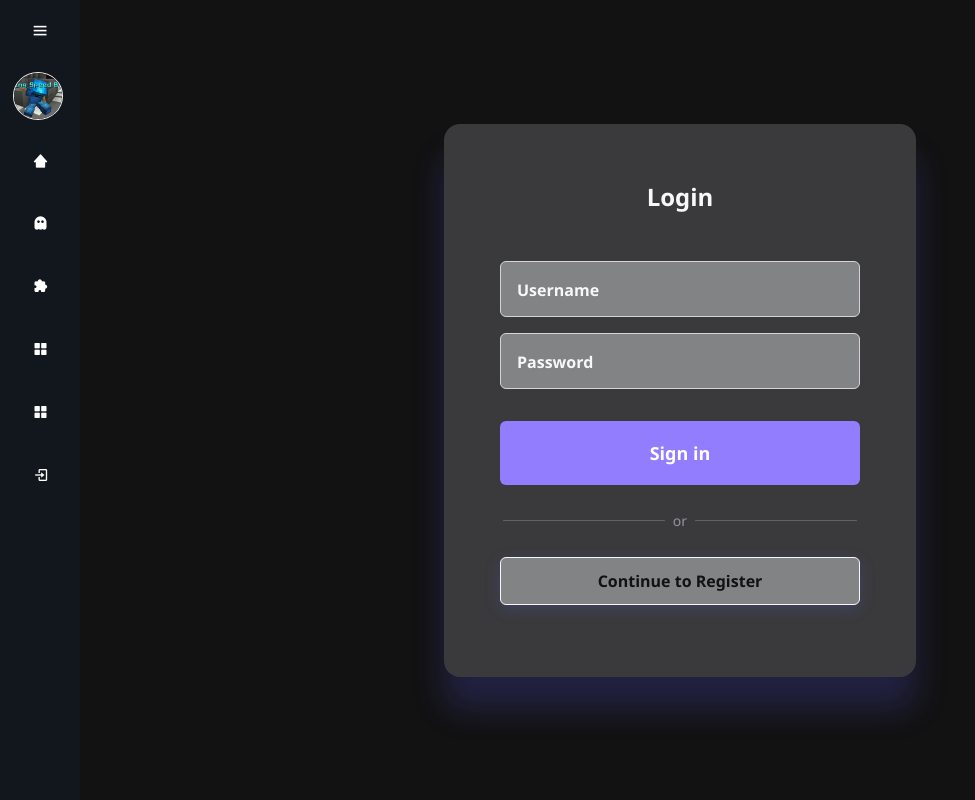
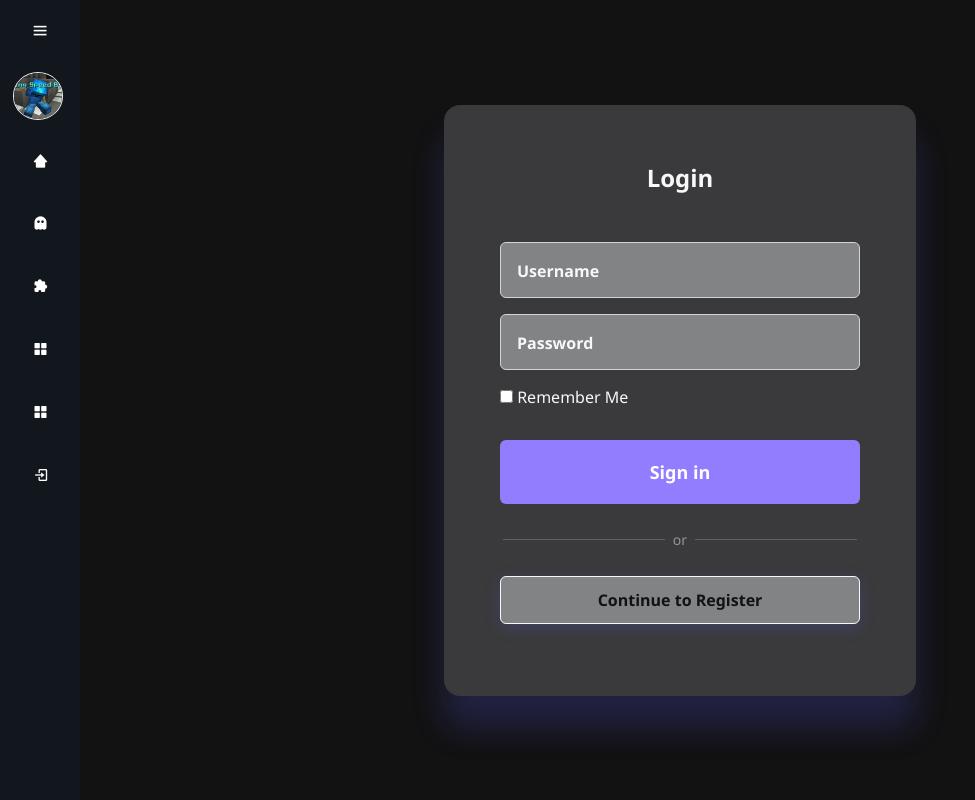
Before and after one commit to GooPoo/Game-Website, a Flask app: page /words/login in a window 1280 px wide. Shown: the whole page, without its empty margins (0-975 px from the left). Run offline with Flask 3, Linux system fonts and the light colour scheme.

Commit message:
addition of persistent cookies

```diff
--- a/app/__init__.py
+++ b/app/__init__.py
@@ -6,6 +6,7 @@ from flask_login import LoginManager
 from flask_wtf.csrf import CSRFProtect
 from flask_limiter import Limiter
 from flask_limiter.util import get_remote_address
+from datetime import timedelta
 
 db = SQLAlchemy()
 migrate = Migrate()
@@ -20,6 +21,7 @@ limiter = Limiter(
 def create_app(config_class=Config):
     app = Flask(__name__)
     app.config.from_object(config_class)
+    app.config['REMEMBER_COOKIE_DURATION'] = timedelta(days=30)
 
     # Initialize extensions
     csrf.init_app(app)
--- a/app/forms.py
+++ b/app/forms.py
@@ -11,6 +11,7 @@ def validate_username(form, field):
 class LoginForm(FlaskForm):
     username = StringField('Username', validators=[DataRequired(), validate_username])
     password = PasswordField('Password', validators=[DataRequired()])
+    remember_me = BooleanField('Remember Me')
     submit = SubmitField('Sign in')
 
 class RegisterForm(FlaskForm):
--- a/app/routes.py
+++ b/app/routes.py
@@ -13,27 +13,6 @@ from app import db, login, limiter
 from app.forms import LoginForm, RegisterForm, TokenForm
 from app.models import User, Game, Gamewordofday, Wordlewords, Guess, GameScore
 from app.controllers import validate_word, calculate_game_score
-
-@current_app.route('/words/test_query')
-def test_query():
-    try:
-        # Attempt to query all users
-        users = User.query.all()
-        return jsonify({"message": "Query successful!", "users": [user.username for user in users]}), 200
-    except Exception as e:
-        return jsonify({"message": "Query failed!", "error": str(e)}), 500
-
-@current_app.route('/words/test_insert')
-def test_insert():
-    new_user = User(username='testuser')
-    new_user.set_password('password')
-    try:
-        db.session.add(new_user)
-        db.session.commit()
-        return jsonify({"message": "User added successfully!"}), 200
-    except Exception as e:
-        db.session.rollback()
-        return jsonify({"message": "Query failed!", "error": str(e)}), 500
 
 
 @current_app.route('/words')
@@ -59,7 +38,8 @@ def login():
             flash('Invalid password.', 'error')
             return redirect(url_for('login'))
 
-        login_user(user)
+        remember = form.remember_me.data
+        login_user(user, remember=remember)
         return redirect(url_for('index'))
 
     return render_template('login.html', title='Sign In', form=form)
--- a/app/templates/login.html
+++ b/app/templates/login.html
@@ -36,6 +36,10 @@
                 {% endfor %}
             </div>
 
+            <div class="signOptions-header">
+                {{ form.remember_me }} {{ form.remember_me.label }}
+            </div>
+
             <div class="buttons">
                 {{ form.submit(class="submit-button") }}
             </div>
--- a/config.py
+++ b/config.py
@@ -10,3 +10,7 @@ class Config(object):
         SQLALCHEMY_DATABASE_URI = os.environ.get('DATABASE_URL')  # Expect MySQL URI
     else:
         SQLALCHEMY_DATABASE_URI = 'sqlite:///' + os.path.join(basedir, 'app.db')
+
+    # Cookie settings
+    REMEMBER_COOKIE_SECURE = os.getenv('FLASK_ENV') == 'production'
+    REMEMBER_COOKIE_HTTPONLY = True
```
